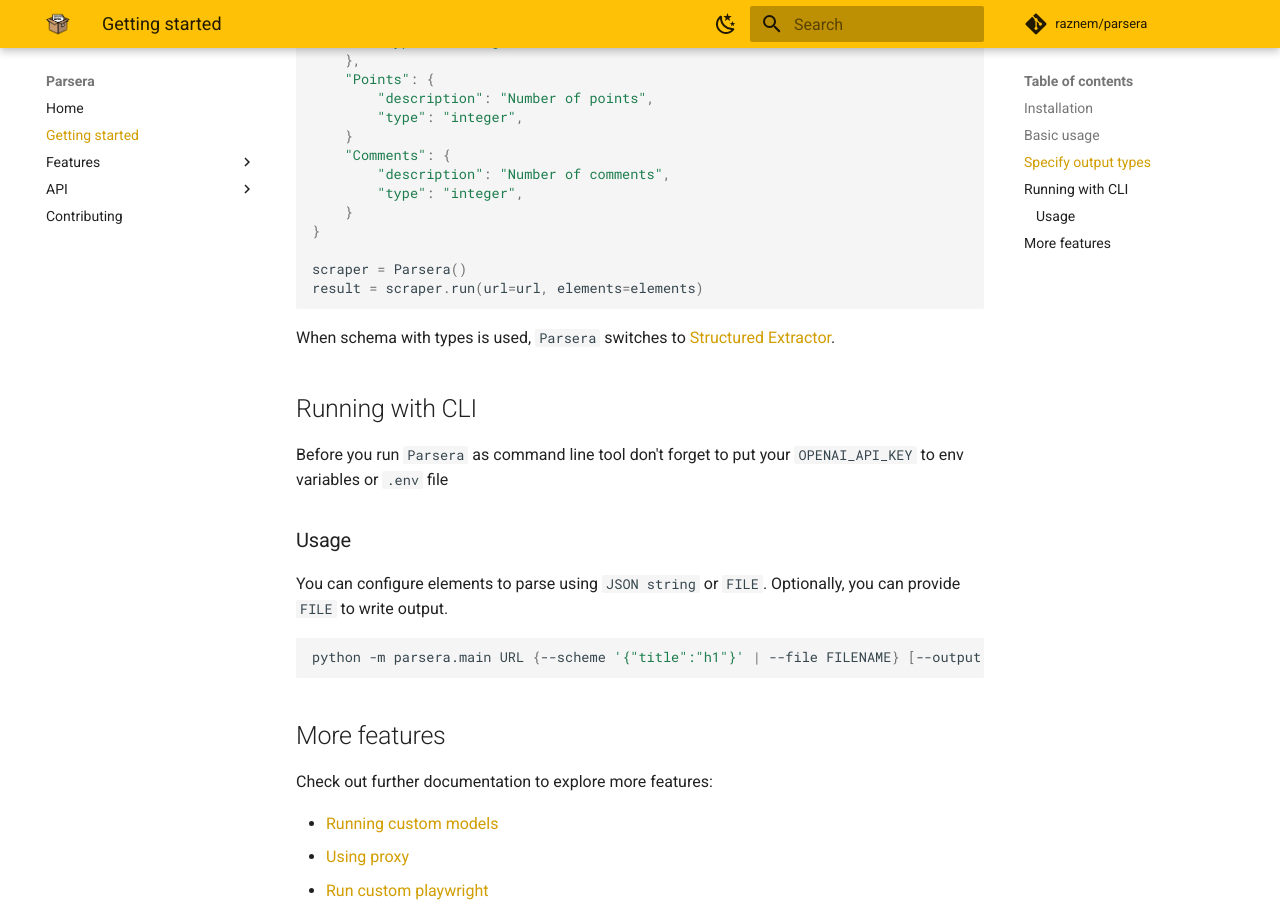
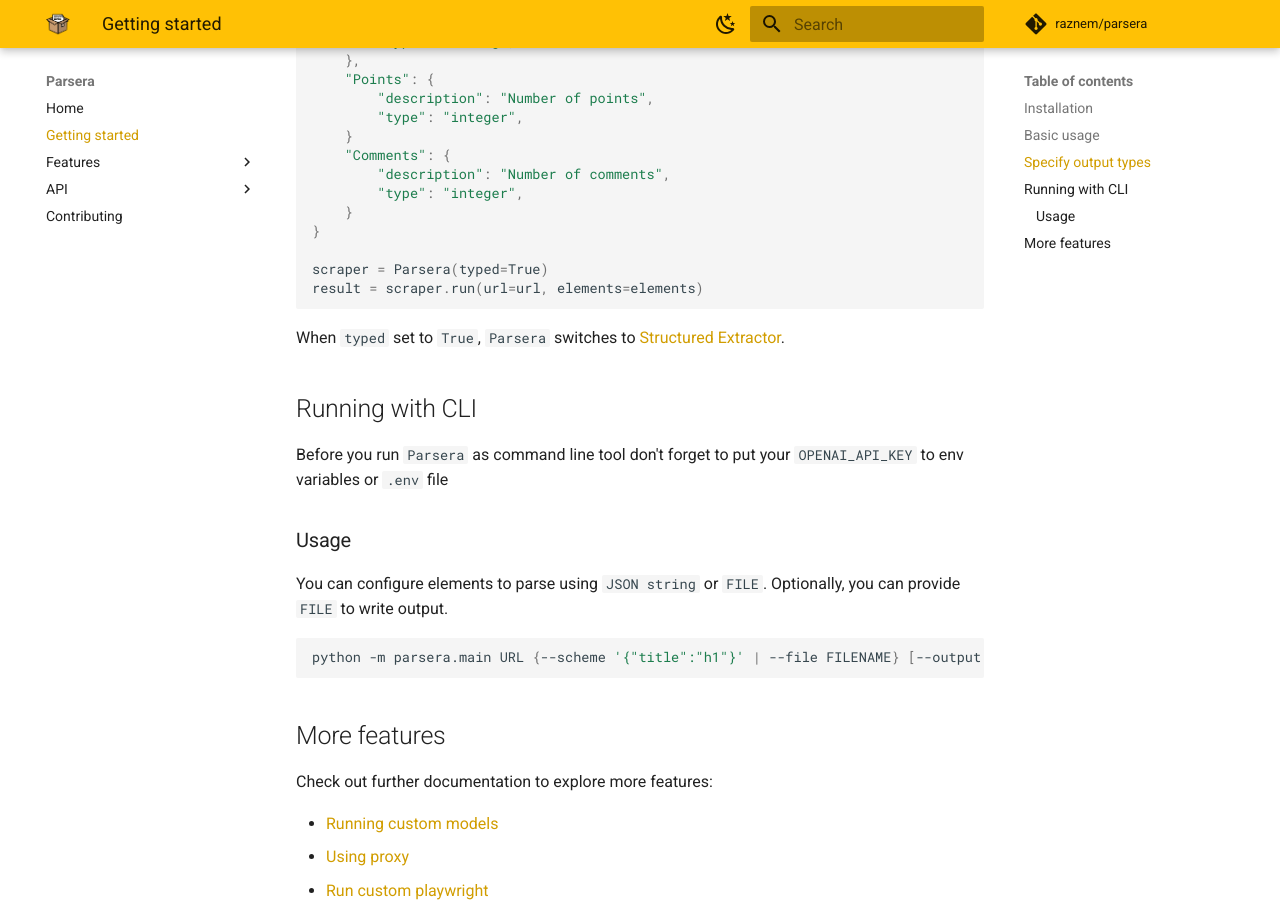
Before and after one commit to raznem/parsera, an MkDocs documentation site: the page built from docs/getting-started.md, in a window 1280 px wide and 900 px high, scrolled down 1526 px. Built offline with MkDocs 1.6.1 and Material for MkDocs 9.7.7, drawn with Linux system fonts in a browser that asks for light colours; comment, search, counter and statistics services are not loaded.

Commit message:
Fix doc, describing structured extractor usage

````diff
--- a/docs/getting-started.md
+++ b/docs/getting-started.md
@@ -76,11 +76,11 @@ elements = {
     }
 }
 
-scraper = Parsera()
+scraper = Parsera(typed=True)
 result = scraper.run(url=url, elements=elements)
 ```
 
-When schema with types is used, `Parsera` switches to [Structured Extractor](/features/extractors/#structured-extractor).
+When `typed` set to `True`, `Parsera` switches to [Structured Extractor](/features/extractors/#structured-extractor).
 
 ## Running with CLI
 
````
Also changed, not shown: docs/features/extractors.md (+1 -2 lines).
